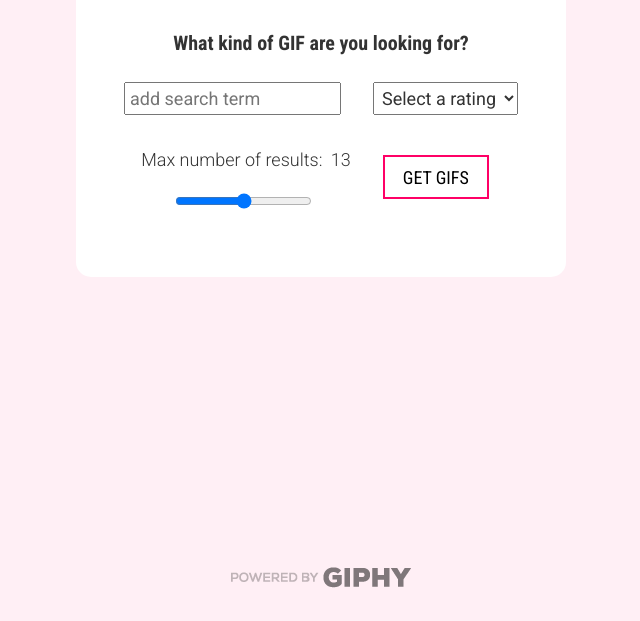
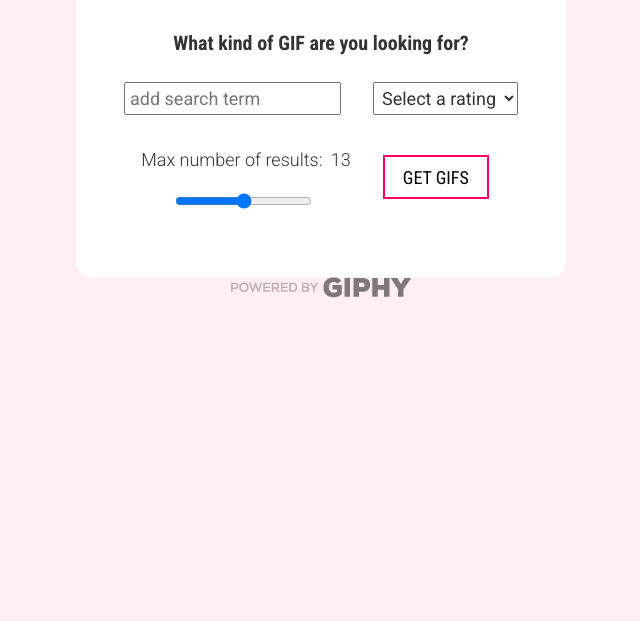
Before and after one commit to heyjustkatie/heyjustkatie.github.io, a plain HTML site: page giphy/index.html in a window 1280 px wide. Shown: the part 179-800 px from the top of the page, without its empty margins (319-959 px from the left). Drawn offline with Linux system fonts and the light colour scheme; a web font is replaced by a local one.

Commit message:
Update style.css

```diff
--- a/giphy/style.css
+++ b/giphy/style.css
@@ -7,11 +7,10 @@
 /* font-family: 'Roboto Condensed', sans-serif; */
 /* font-family: 'Roboto Slab', serif; */
 
-/* SITE STY:ES */
+/* SITE STYLES */
 
 body {
   background-color: #ffeff5;
-  /* height: 100vh; */
   display: flex;
   flex-direction: column;
   justify-content: center;
@@ -187,7 +186,6 @@ hr {
   padding: 0.5rem;
 }
 
-.attribute {
-  position: absolute;
-  bottom: 1rem;
+footer {
+  margin-top: 3rem;
 }
```
